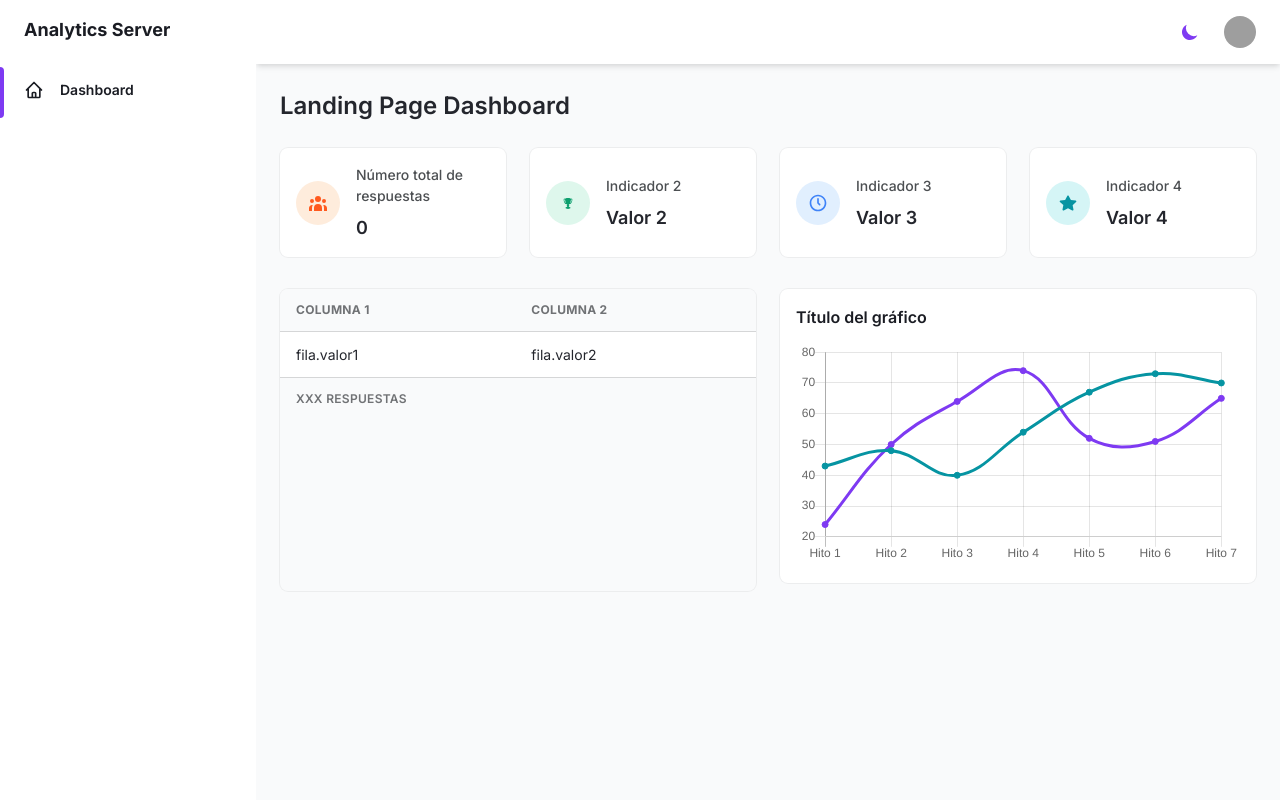
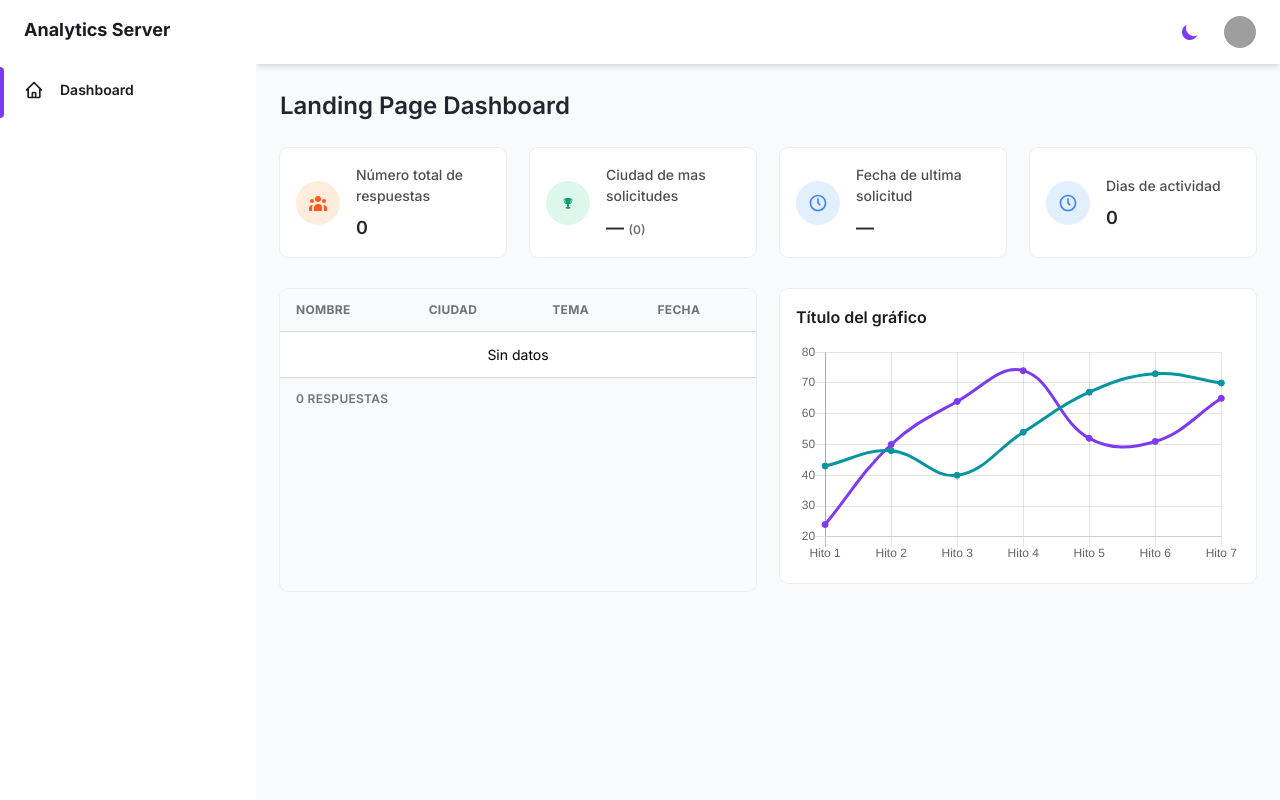
Before and after one commit to jatoapan/django_data_monitor, a Django app: page / in a window 1280 px wide. Run offline with Django 5.2, Linux system fonts and the light colour scheme; data that the repository does not hold is empty; grey boxes are pictures that could not be loaded.

Commit message:
SSR finikitado

```diff
--- a/dashboard/views.py
+++ b/dashboard/views.py
@@ -1,6 +1,8 @@
 from django.shortcuts import render
 import requests
 from django.conf import settings
+from collections import Counter, defaultdict
+from datetime import datetime, timezone, timedelta
 
 # Create your views here.
 def dashboard(request):
@@ -12,10 +14,52 @@ def index(request):
 
     # Número total de respuestas
     total_responses = len(posts)
+    metricas = obtener_metricas(posts)
 
     data = {
         'title': 'Landing Page Dashboard',
-        'total_responses': total_responses,
+        **metricas
     }
 
     return render(request, 'dashboard/index.html', data)
+
+def obtener_metricas(json):
+    def obtener_ciudad(addr):
+        ciudad = (addr).split(",")[0].strip()
+        return ciudad
+
+    rows = []
+    for _id, row in json.items():
+        r = dict(row)
+        r["_id"] = _id
+        rows.append(r)
+
+    for r in rows:
+        r["city"] = obtener_ciudad(r["address"])
+
+    city_counts = Counter(r["city"] for r in rows if r.get("city"))
+    top_city, top_city_count = ("—", 0)
+    if city_counts:
+        top_city, top_city_count = city_counts.most_common(1)[0]
+
+    ECU = timezone(timedelta(hours=-5))
+    for r in rows:
+        r["dt"] = datetime.fromtimestamp(r["timestamp"]/1000, tz=timezone.utc).astimezone(ECU)
+
+    latest_dt = max(r["dt"] for r in rows) if rows else None
+
+    day_count = defaultdict(int)
+    for r in rows:
+        day_count[r["dt"].date()] += 1
+    daily_counts = [{"date": d.isoformat(), "count": day_count[d]} for d in sorted(day_count)]
+
+    data = {
+        "total_responses": len(rows),
+        "top_city": top_city,
+        "top_city_count": top_city_count,
+        "latest_request": latest_dt,
+        "rows": rows,
+        "daily_counts": daily_counts,
+    }
+
+    return data
--- a/requirements.txt
+++ b/requirements.txt
@@ -6,3 +6,4 @@ idna==3.10
 requests==2.32.4
 sqlparse==0.5.3
 urllib3==2.5.0
+pandas==2.3.1
--- a/templates/dashboard/content/data.html
+++ b/templates/dashboard/content/data.html
@@ -43,12 +43,12 @@
         </div>
         <div>
           <p class="mb-2 text-sm font-medium text-gray-600 dark:text-gray-400">
-            Indicador 2
+            Ciudad de mas solicitudes
           </p>
           <p class="text-lg font-semibold text-gray-700 dark:text-gray-200">
 
             <!-- START - valor del indicador 2 -->
-            Valor 2
+            {{ top_city }} <span class="text-xs text-gray-500">({{ top_city_count }})</span>
             <!-- END - valor del indicador 2 -->
 
           </p>
@@ -66,12 +66,12 @@
         </div>
         <div>
           <p class="mb-2 text-sm font-medium text-gray-600 dark:text-gray-400">
-            Indicador 3
+            Fecha de ultima solicitud
           </p>
           <p class="text-lg font-semibold text-gray-700 dark:text-gray-200">
 
             <!-- START - valor del indicador 3 -->
-            Valor 3
+            {% if latest_request %}{{ latest_request|date:"Y-m-d H:i:s" }}{% else %}—{% endif %}
             <!-- END - valor del indicador 3 -->
 
           </p>
@@ -80,26 +80,27 @@
 
       <!-- Indicador -->
       <div class="flex items-center p-4 bg-white rounded-lg shadow-xs dark:bg-gray-800">
-        <div class="p-3 mr-4 text-teal-500 bg-teal-100 rounded-full dark:text-teal-100 dark:bg-teal-500">
+        <div class="p-3 mr-4 text-blue-500 bg-blue-100 rounded-full dark:text-blue-100 dark:bg-blue-500">
           <svg class="w-5 h-5" fill="currentColor" viewBox="0 0 20 20">
-            <path fill-rule="evenodd"
-              d="M 18.332031 8.175781 C 18.234375 7.863281 17.964844 7.640625 17.640625 7.601562 L 12.890625 6.949219 L 10.734375 2.941406 C 10.585938 2.671875 10.304688 2.503906 10 2.503906 C 9.695312 2.503906 9.414062 2.671875 9.265625 2.941406 L 7.140625 6.949219 L 2.390625 7.601562 C 2.070312 7.644531 1.804688 7.867188 1.707031 8.175781 C 1.625 8.472656 1.714844 8.796875 1.941406 9.007812 L 5.351562 12.117188 L 4.515625 16.484375 C 4.433594 16.808594 4.550781 17.148438 4.816406 17.351562 C 5.082031 17.554688 5.441406 17.582031 5.734375 17.417969 L 10 15.316406 L 14.265625 17.417969 C 14.382812 17.472656 14.507812 17.5 14.632812 17.5 C 14.882812 17.503906 15.121094 17.394531 15.28125 17.207031 C 15.445312 17.015625 15.511719 16.761719 15.464844 16.515625 L 14.632812 12.148438 L 18.042969 9.042969 C 18.304688 8.835938 18.417969 8.496094 18.332031 8.175781 Z M 18.332031 8.175781"
-              clip-rule="evenodd"></path>
+            <path
+              d="M 10 1.667969 C 14.601562 1.667969 18.332031 5.398438 18.332031 10 C 18.332031 14.601562 14.601562 18.332031 10 18.332031 C 5.398438 18.332031 1.667969 14.601562 1.667969 10 C 1.667969 5.398438 5.398438 1.667969 10 1.667969 Z M 10 3.332031 C 6.316406 3.332031 3.332031 6.316406 3.332031 10 C 3.332031 13.683594 6.316406 16.667969 10 16.667969 C 13.683594 16.667969 16.667969 13.683594 16.667969 10 C 16.667969 6.316406 13.683594 3.332031 10 3.332031 Z M 10 5 C 10.425781 5 10.78125 5.320312 10.828125 5.734375 L 10.832031 5.832031 L 10.832031 9.65625 L 12.257812 11.078125 C 12.582031 11.402344 12.582031 11.929688 12.257812 12.257812 C 11.957031 12.554688 11.484375 12.578125 11.15625 12.324219 L 11.078125 12.257812 L 9.410156 10.589844 C 9.28125 10.460938 9.199219 10.289062 9.175781 10.109375 L 9.167969 10 L 9.167969 5.832031 C 9.167969 5.375 9.539062 5 10 5 Z M 10 5">
+            </path>
           </svg>
         </div>
         <div>
           <p class="mb-2 text-sm font-medium text-gray-600 dark:text-gray-400">
-            Indicador 4
+            Dias de actividad
           </p>
           <p class="text-lg font-semibold text-gray-700 dark:text-gray-200">
 
-            <!-- START - valor del indicador 4 -->
-            Valor 4
-            <!-- END - valor del indicador 4 -->
+            <!-- START - valor del indicador 3 -->
+            {{ daily_counts|length }}
+            <!-- END - valor del indicador 3 -->
 
           </p>
         </div>
       </div>
+
 
     </div>
 
@@ -113,26 +114,25 @@
             <thead>
               <tr
                 class="text-xs font-semibold tracking-wide text-left text-gray-500 uppercase border-b dark:border-gray-700 bg-gray-50 dark:text-gray-400 dark:bg-gray-800">
-                <th class="px-4 py-3">Columna 1</th>
-                <th class="px-4 py-3">Columna 2</th>
+                <th class="px-4 py-3">Nombre</th>
+                <th class="px-4 py-3">Ciudad</th>
+                <th class="px-4 py-3">Tema</th>
+                <th class="px-4 py-3">Fecha</th>
               </tr>
             </thead>
             <tbody class="bg-white divide-y dark:divide-gray-700 dark:bg-gray-800">
+              {% for r in rows %}
+                <tr class="text-gray-700 dark:text-gray-400 {% cycle 'bg-gray-500' 'bg-gray-50 dark:bg-gray-900' %}">
+                  <td class="px-4 py-3 text-sm">{{ r.name }}</td>
+                  <td class="px-4 py-3 text-sm">{{ r.city }}</td>
+                  <td class="px-4 py-3 text-sm">{{ r.topic }}</td>
+                  <td class="px-4 py-3 text-sm">{{ r.dt|date:"Y-m-d H:i" }}</td>
+                </tr>
+              {% empty %}
+              <tr><td colspan="4" class="px-4 py-3 text-sm text-center">Sin datos</td></tr>
+              {% endfor %}
+              <!-- START - respuestas -->
 
-              <!-- START - respuestas -->
-              <tr class="text-gray-700 dark:text-gray-400">
-                <td class="px-4 py-3 text-sm">
-                  <!-- START - fila.valor1 -->
-                  fila.valor1
-                  <!-- END - fila.valor1 -->
-                </td>
-                <td class="px-4 py-3 text-sm">
-                  <!-- START - fila.valor2 -->
-                  fila.valor2
-                  <!-- END - fila.valor2 -->
-                </td>
-              </tr>
-              <!-- END - respuestas -->
 
             </tbody>
           </table>
@@ -141,7 +141,7 @@
           class="grid px-4 py-3 text-xs font-semibold tracking-wide text-gray-500 uppercase border-t dark:border-gray-700 bg-gray-50 sm:grid-cols-9 dark:text-gray-400 dark:bg-gray-800">
           <span class="flex items-center col-span-3">
             <!-- START - # total de respuestas -->
-            XXX
+            {{ rows|length}}
             <!-- END - # total de respuestas -->
             respuestas
           </span>
```
